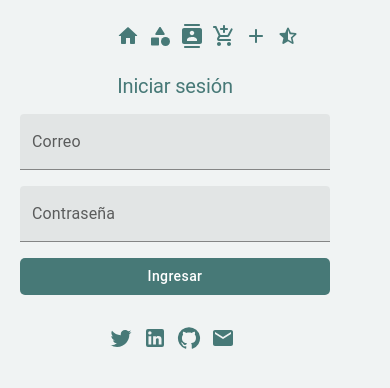
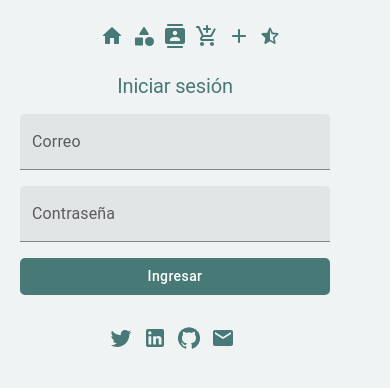
Before and after one commit to frankromanob/items-control, a Next.js app: page /login in a window 390 px wide. Shown: the top 388 px of the page. Built offline with nearby package versions, Linux system fonts and the light colour scheme.

Commit message:
Responsive menu

```diff
--- a/src/ui/SideBar.tsx
+++ b/src/ui/SideBar.tsx
@@ -29,30 +29,48 @@ export const SideBar = () => {
                 Menu principal
             </Typography>
             <Divider sx={{ display: { xs: 'none', sm: 'block' } }} />
-            <List sx={{ display: 'flex', flexDirection: { xs: 'row', sm: 'column' }, }}  >
-                <ListItemButton onClick={() => onHandleclick('/')} >
-                    <ListItemIcon> <HomeRounded color='secondary' /> </ListItemIcon>
+            <List sx={{ display: 'flex', flexDirection: { xs: 'row', sm: 'column' } }}  >
+
+                <ListItemButton sx={{ paddingInlineStart: 0, mr: 1 }} onClick={() => onHandleclick('/')}>
+                    <ListItemIcon  >
+                        <HomeRounded color='secondary' />
+                    </ListItemIcon>
                     <ListItemText sx={{ display: { xs: 'none', sm: 'block' } }} primary={<Typography color='primary'>Inicio</Typography>} />
                 </ListItemButton>
-                <ListItemButton onClick={() => onHandleclick('/productos')} >
-                    <ListItemIcon> <CategoryRounded color='secondary' /> </ListItemIcon>
+
+                <ListItemButton sx={{ paddingInlineStart: 0, mr: 1 }} onClick={() => onHandleclick('/productos')}>
+                    <ListItemIcon >
+                        <CategoryRounded color='secondary' />
+                    </ListItemIcon>
                     <ListItemText sx={{ display: { xs: 'none', sm: 'block' } }} primary={<Typography color='primary'>Mis productos</Typography>} />
                 </ListItemButton>
-                <ListItemButton onClick={() => onHandleclick('/clientes')} >
-                    <ListItemIcon> <ContactsRounded color='secondary' /> </ListItemIcon>
+
+                <ListItemButton sx={{ paddingInlineStart: 0, mr: 1 }} onClick={() => onHandleclick('/clientes')} >
+                    <ListItemIcon>
+                        <ContactsRounded color='secondary' />
+                    </ListItemIcon>
                     <ListItemText sx={{ display: { xs: 'none', sm: 'block' } }} primary={<Typography color='primary'>Mis clientes</Typography>} />
                 </ListItemButton>
-                <ListItemButton onClick={() => onHandleclick('/pedidos')} >
-                    <ListItemIcon> <AddShoppingCartRounded color='secondary' /> </ListItemIcon>
+
+                <ListItemButton sx={{ paddingInlineStart: 0, mr: 1 }} onClick={() => onHandleclick('/pedidos')} >
+                    <ListItemIcon>
+                        <AddShoppingCartRounded color='secondary' />
+                    </ListItemIcon>
                     <ListItemText sx={{ display: { xs: 'none', sm: 'block' } }} primary={<Typography color='primary'>Pedidos</Typography>} />
                 </ListItemButton>
-                <ListItemButton onClick={() => onHandleclick('/entradas')} >
-                    <ListItemIcon> <AddRounded color='secondary' /> </ListItemIcon>
+
+                <ListItemButton sx={{ paddingInlineStart: 0, mr: 1 }} onClick={() => onHandleclick('/entradas')} >
+                    <ListItemIcon>
+                        <AddRounded color='secondary' />
+                    </ListItemIcon>
                     <ListItemText sx={{ display: { xs: 'none', sm: 'block' } }} primary={<Typography color='primary'>Entradas</Typography>} />
                 </ListItemButton>
+
                 <Divider sx={{ display: { xs: 'none', sm: 'block' } }} />
-                <ListItemButton onClick={logOff}>
-                    <ListItemIcon> <StarHalfRounded color='secondary' /> </ListItemIcon>
+                <ListItemButton sx={{ paddingInlineStart: 0, mr: 1 }} onClick={logOff}>
+                    <ListItemIcon>
+                        <StarHalfRounded color='secondary' />
+                    </ListItemIcon>
                     <ListItemText sx={{ display: { xs: 'none', sm: 'block' } }} primary={<Typography color='primary'>Cerrar sesión</Typography>} />
                 </ListItemButton>
             </List>
```
Also changed, not shown: src/components/Dashboard.tsx (+7 -7 lines), src/ui/SummaryTile.tsx (+14 -4 lines).
